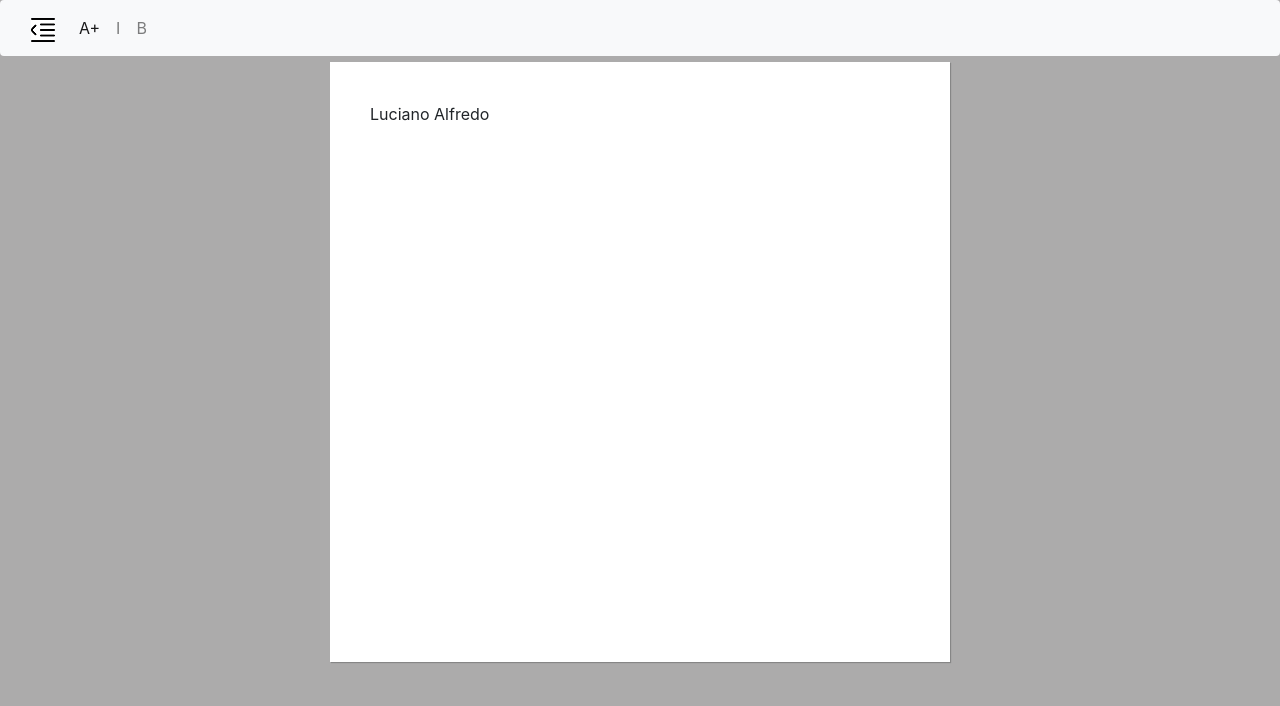
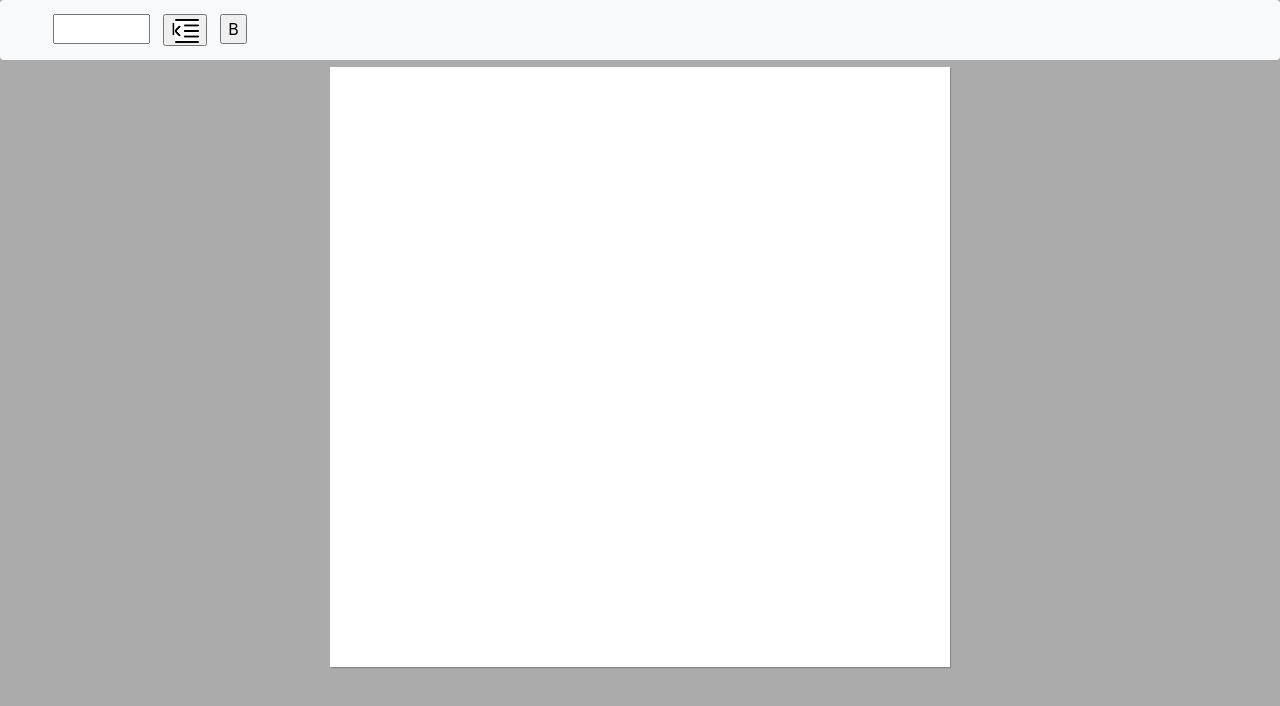
Before and after one commit to Lucian11-LA/Editor-de-texto-enriquecido-rich-text-editor-, a plain HTML site: page index.html in a window 1280 px wide. Drawn offline with Linux system fonts and the light colour scheme.

Commit message:
Adicionei algumas funcionalidades com javascript

```diff
--- a/css/style.css
+++ b/css/style.css
@@ -16,3 +16,6 @@ body{
     box-shadow: rgb(134, 134, 134) 1px 1px 1px;
 
 }
+.menu li{
+    margin:0.4rem;
+}
--- a/index.html
+++ b/index.html
@@ -18,22 +18,25 @@
     <nav class="navbar navbar-expand-lg navbar-light bg-light rounded" aria-label="Eleventh navbar example">
     <div class="container-fluid">
       <a class="navbar-brand" href="#">
-        <img src="recuar.png">
+
       </a>
       <button class="navbar-toggler" type="button" data-bs-toggle="collapse" data-bs-target="#navbarsExample09" aria-controls="navbarsExample09" aria-expanded="false" aria-label="Toggle navigation">
         <span class="navbar-toggler-icon"></span>
       </button>
 
       <div class="collapse navbar-collapse" id="navbarsExample09">
-        <ul class="navbar-nav me-auto mb-2 mb-lg-0">
+        <ul class="navbar-nav me-auto mb-2 mb-lg-0  menu">
           <li class="nav-item">
-            <a class="nav-link active" aria-current="page" href="#">A+</a>
+            <input type="number" min="8" max="120" id="fontSize"/>
           </li>
           <li class="nav-item">
-            <a class="nav-link" href="#">I</a>
+            <button>
+              I<img src="recuar.png">
+            </button>
           </li>
           <li class="nav-item">
-            <a class="nav-link " id="bold">B</a>
+            <button id="bold">B</button>
+
           </li>
 
 
@@ -47,12 +50,13 @@
 
 
 
-    <div class="sheet-text" contenteditable="true" >
-            Luciano Alfredo
+    <div class="sheet-text" name="texto" id="texto" contenteditable="true" >
+
     </div>
 
 
 </div>
 
+<script src="js/main.js"></script>
 </body>
 </html>
--- a/js/main.js
+++ b/js/main.js
@@ -1,6 +1,8 @@
 texto = window.document.getElementById("texto");
 
 btnFontSize = window.document.getElementById("fontSize");
+
+boldBtn = window.document.getElementById('bold');
 
 
 
@@ -26,3 +28,11 @@ function underlineText(){
 function boldText(){
     texto.style["font-weight"] = "bold";
 }
+
+function noBoldText(){
+    texto.style["font-weight"] = "0";
+
+}
+
+boldBtn.addEventListener('click',boldText());
+boldBtn.addEventListener('change',noBoldText())
```
